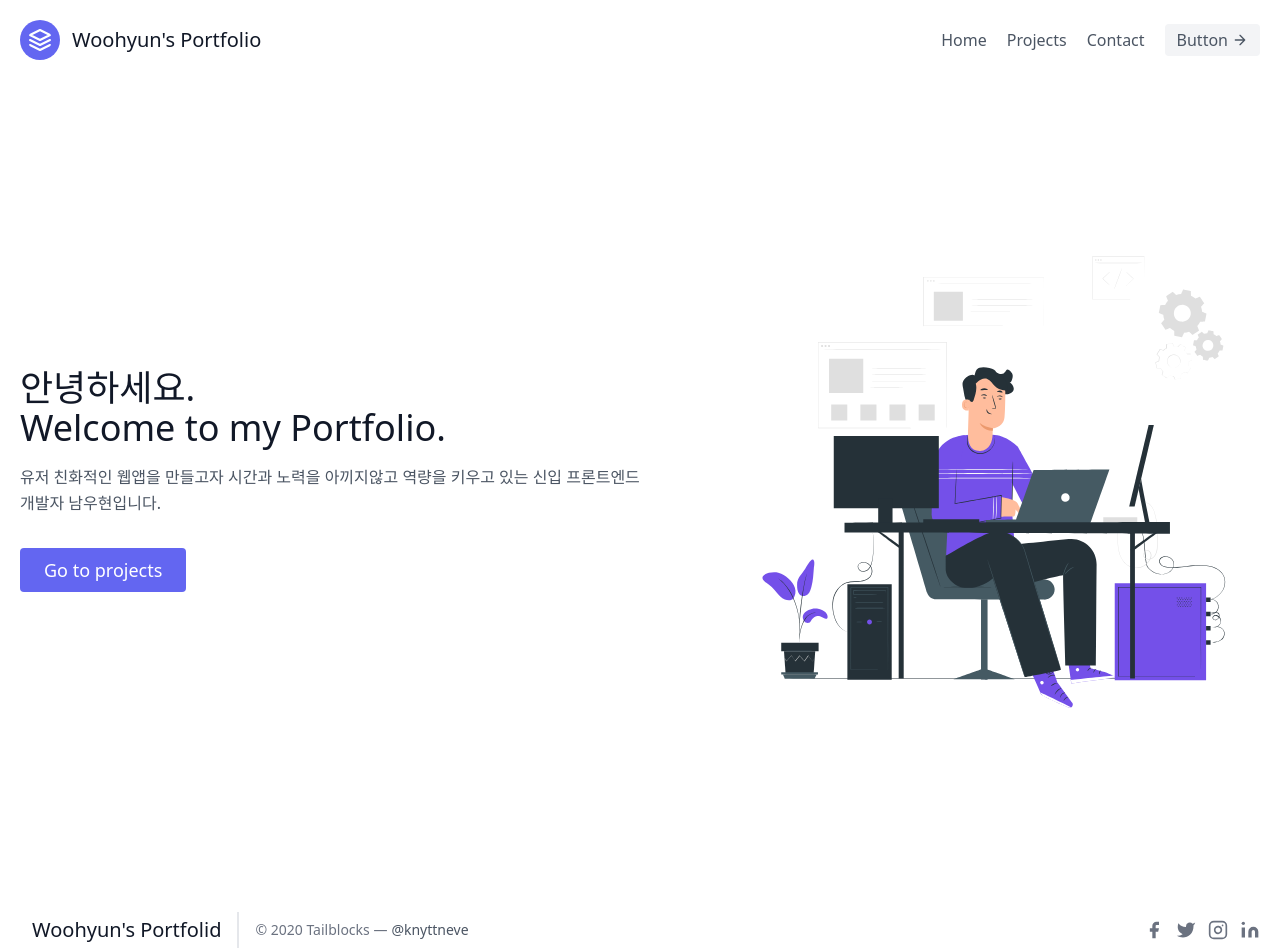
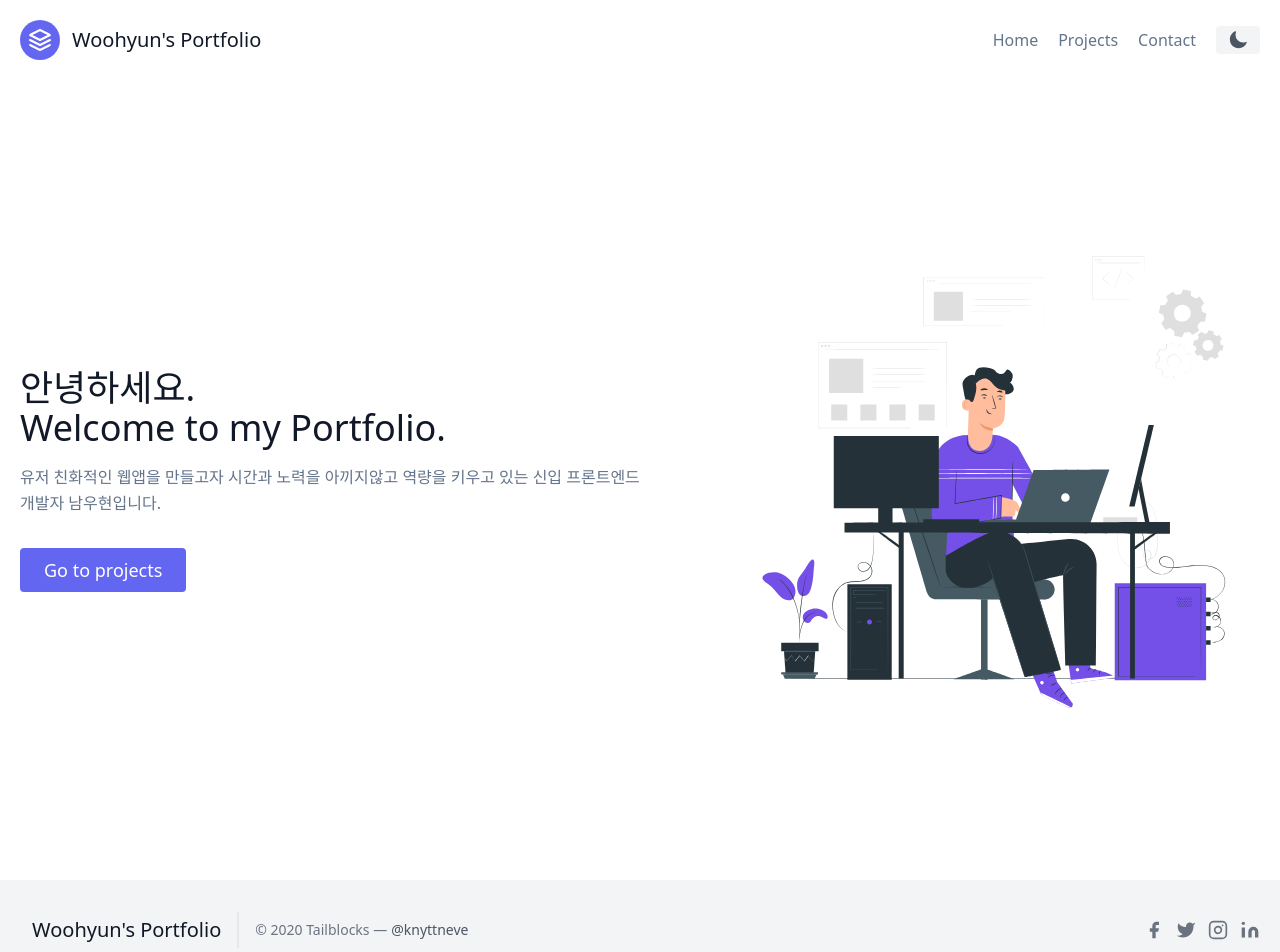
Before and after one commit to weekend365/Portfolio, a Next.js app: page / in a window 1280 px wide. Shown: the top 952 px of the page. Built offline with nearby package versions, Linux system fonts and the light colour scheme.

Commit message:
add darkmode

```diff
--- a/components/Footer.js
+++ b/components/Footer.js
@@ -1,11 +1,16 @@
+import Link from "next/link";
+
 export default function Footer() {
   return (
     <>
-      <footer className="text-gray-600 body-font">
+      <footer className="body-font">
         <div className="container px-5 py-8 mx-auto flex items-center sm:flex-row flex-col">
-          <a className="flex title-font font-medium items-center md:justify-start justify-center text-gray-900">
-            <span className="ml-3 text-xl">Woohyun's Portfolid</span>
-          </a>
+          <Link
+            href="/"
+            className="flex title-font font-medium items-center md:justify-start justify-center text-gray-900"
+          >
+            <span className="ml-3 text-xl">Woohyun's Portfolio</span>
+          </Link>
           <p className="text-sm text-gray-500 sm:ml-4 sm:pl-4 sm:border-l-2 sm:border-gray-200 sm:py-2 sm:mt-0 mt-4">
             © 2020 Tailblocks —
             <a
@@ -21,9 +26,9 @@ export default function Footer() {
             <a className="text-gray-500">
               <svg
                 fill="currentColor"
-                stroke-linecap="round"
-                stroke-linejoin="round"
-                stroke-width="2"
+                strokeLinecap="round"
+                strokeLinejoin="round"
+                strokeWidth="2"
                 className="w-5 h-5"
                 viewBox="0 0 24 24"
               >
@@ -33,9 +38,9 @@ export default function Footer() {
             <a className="ml-3 text-gray-500">
               <svg
                 fill="currentColor"
-                stroke-linecap="round"
-                stroke-linejoin="round"
-                stroke-width="2"
+                strokeLinecap="round"
+                strokeLinejoin="round"
+                strokeWidth="2"
                 className="w-5 h-5"
                 viewBox="0 0 24 24"
               >
@@ -46,9 +51,9 @@ export default function Footer() {
               <svg
                 fill="none"
                 stroke="currentColor"
-                stroke-linecap="round"
-                stroke-linejoin="round"
-                stroke-width="2"
+                strokeLinecap="round"
+                strokeLinejoin="round"
+                strokeWidth="2"
                 className="w-5 h-5"
                 viewBox="0 0 24 24"
               >
@@ -60,9 +65,9 @@ export default function Footer() {
               <svg
                 fill="currentColor"
                 stroke="currentColor"
-                stroke-linecap="round"
-                stroke-linejoin="round"
-                stroke-width="0"
+                strokeLinecap="round"
+                strokeLinejoin="round"
+                strokeWidth="0"
                 className="w-5 h-5"
                 viewBox="0 0 24 24"
               >
--- a/components/Header.js
+++ b/components/Header.js
@@ -1,25 +1,29 @@
 import Link from "next/link";
+import DarkModeToggleButton from "./dark-mode-toggle-button";
 
 export default function Header() {
   return (
     <>
       <header className="text-gray-600 body-font">
         <div className="container mx-auto flex flex-wrap p-5 flex-col md:flex-row items-center">
-          <a className="flex title-font font-medium items-center text-gray-900 mb-4 md:mb-0">
+          <Link
+            href="/"
+            className="flex title-font font-medium items-center text-gray-900 mb-4 md:mb-0"
+          >
             <svg
               xmlns="http://www.w3.org/2000/svg"
               fill="none"
               stroke="currentColor"
-              stroke-linecap="round"
-              stroke-linejoin="round"
-              stroke-width="2"
+              strokeLinecap="round"
+              strokeLinejoin="round"
+              strokeWidth="2"
               className="w-10 h-10 text-white p-2 bg-indigo-500 rounded-full"
               viewBox="0 0 24 24"
             >
               <path d="M12 2L2 7l10 5 10-5-10-5zM2 17l10 5 10-5M2 12l10 5 10-5"></path>
             </svg>
             <span className="ml-3 text-xl">Woohyun's Portfolio</span>
-          </a>
+          </Link>
           <nav className="md:ml-auto flex flex-wrap items-center text-base justify-center">
             <Link href="/" className="mr-5 hover:text-gray-900">
               Home
@@ -34,20 +38,7 @@ export default function Header() {
               Contact
             </Link>
           </nav>
-          <button className="inline-flex items-center bg-gray-100 border-0 py-1 px-3 focus:outline-none hover:bg-gray-200 rounded text-base mt-4 md:mt-0">
-            Button
-            <svg
-              fill="none"
-              stroke="currentColor"
-              stroke-linecap="round"
-              stroke-linejoin="round"
-              stroke-width="2"
-              className="w-4 h-4 ml-1"
-              viewBox="0 0 24 24"
-            >
-              <path d="M5 12h14M12 5l7 7-7 7"></path>
-            </svg>
-          </button>
+          <DarkModeToggleButton />
         </div>
       </header>
     </>
--- a/components/Layout.js
+++ b/components/Layout.js
@@ -3,10 +3,10 @@ import Header from "./Header";
 
 export default function Layout({ children }) {
   return (
-    <>
+    <div className="bg-primary">
       <Header />
       <div>{children}</div>
       <Footer />
-    </>
+    </div>
   );
 }
--- /dev/null
+++ b/components/dark-mode-toggle-button.js
@@ -0,0 +1,44 @@
+import { useTheme } from "next-themes";
+
+export default function DarkModeToggleButton() {
+  const { theme, setTheme } = useTheme();
+
+  return (
+    <>
+      <button
+        type="button"
+        onClick={() => setTheme(theme === "dark" ? "light" : "dark")}
+        className="inline-flex items-center bg-gray-100 border-0 py-1 px-3 focus:outline-none hover:bg-gray-50 rounded text-base mt-4 md:mt-0
+        hover:text-yellow-500
+        dark:hover:text-orange-500
+        dark:bg-slate-600
+        dark:hover:bg-slate-700
+        dark:text-slate-400
+        "
+      >
+        {/* 라이트 모드 */}
+        <svg
+          xmlns="http://www.w3.org/2000/svg"
+          viewBox="0 0 24 24"
+          fill="currentColor"
+          className="invisible dark:visible dark:h-5 dark:w-5 h-0 w-0"
+        >
+          <path d="M12 2.25a.75.75 0 01.75.75v2.25a.75.75 0 01-1.5 0V3a.75.75 0 01.75-.75zM7.5 12a4.5 4.5 0 119 0 4.5 4.5 0 01-9 0zM18.894 6.166a.75.75 0 00-1.06-1.06l-1.591 1.59a.75.75 0 101.06 1.061l1.591-1.59zM21.75 12a.75.75 0 01-.75.75h-2.25a.75.75 0 010-1.5H21a.75.75 0 01.75.75zM17.834 18.894a.75.75 0 001.06-1.06l-1.59-1.591a.75.75 0 10-1.061 1.06l1.59 1.591zM12 18a.75.75 0 01.75.75V21a.75.75 0 01-1.5 0v-2.25A.75.75 0 0112 18zM7.758 17.303a.75.75 0 00-1.061-1.06l-1.591 1.59a.75.75 0 001.06 1.061l1.591-1.59zM6 12a.75.75 0 01-.75.75H3a.75.75 0 010-1.5h2.25A.75.75 0 016 12zM6.697 7.757a.75.75 0 001.06-1.06l-1.59-1.591a.75.75 0 00-1.061 1.06l1.59 1.591z" />
+        </svg>
+        {/* 다크 모드 */}
+        <svg
+          xmlns="http://www.w3.org/2000/svg"
+          viewBox="0 0 24 24"
+          fill="currentColor"
+          className="visible dark:invisible dark:h-0 dark:w-0 h-5 w-5"
+        >
+          <path
+            fill-rule="evenodd"
+            d="M9.528 1.718a.75.75 0 01.162.819A8.97 8.97 0 009 6a9 9 0 009 9 8.97 8.97 0 003.463-.69.75.75 0 01.981.98 10.503 10.503 0 01-9.694 6.46c-5.799 0-10.5-4.701-10.5-10.5 0-4.368 2.667-8.112 6.46-9.694a.75.75 0 01.818.162z"
+            clip-rule="evenodd"
+          />
+        </svg>
+      </button>
+    </>
+  );
+}
--- a/components/home/Hero.js
+++ b/components/home/Hero.js
@@ -1,3 +1,4 @@
+import Link from "next/link";
 import Animation from "./Animation";
 
 export default function Hero() {
@@ -15,9 +16,9 @@ export default function Hero() {
           있는 신입 프론트엔드 개발자 남우현입니다.
         </p>
         <div className="flex justify-center">
-          <button className="inline-flex text-white bg-indigo-500 border-0 py-2 px-6 focus:outline-none hover:bg-indigo-600 rounded text-lg">
-            Go to projects
-          </button>
+          <Link href="/projects">
+            <button className="btn-project">Go to projects</button>
+          </Link>
         </div>
       </div>
       <div className="lg:max-w-lg lg:w-full md:w-1/2 w-5/6">
--- a/package.json
+++ b/package.json
@@ -13,6 +13,7 @@
     "eslint": "8.34.0",
     "eslint-config-next": "13.1.6",
     "next": "13.1.6",
+    "next-themes": "^0.2.1",
     "react": "18.2.0",
     "react-dom": "18.2.0",
     "react-lottie-player": "^1.5.4"
--- a/pages/_app.js
+++ b/pages/_app.js
@@ -1,5 +1,10 @@
-import '@/styles/globals.css'
+import "@/styles/globals.css";
+import { ThemeProvider } from "next-themes";
 
 export default function App({ Component, pageProps }) {
-  return <Component {...pageProps} />
+  return (
+    <ThemeProvider attribute="class">
+      <Component {...pageProps} />;
+    </ThemeProvider>
+  );
 }
--- a/pages/projects.js
+++ b/pages/projects.js
@@ -1,8 +1,12 @@
 import Layout from "@/components/layout";
+import Head from "next/head";
 
 export default function Projects() {
   return (
     <Layout>
+      <Head>
+        <title>Woohyun's Portfolio</title>
+      </Head>
       <h1>Projects</h1>
     </Layout>
   );
--- a/styles/globals.css
+++ b/styles/globals.css
@@ -1,3 +1,44 @@
-@import "tailwindcss/base";
-@import "tailwindcss/components";
-@import "tailwindcss/utilities";
+@tailwind base;
+@tailwind components;
+@tailwind utilities;
+
+.bg-primary {
+  @apply bg-white dark:bg-slate-800;
+}
+
+.btn-project {
+  @apply inline-flex text-white dark:text-white bg-indigo-500 border-0 py-2 px-6 focus:outline-none hover:bg-indigo-600 rounded text-lg;
+}
+
+.project-card {
+  @apply flex flex-col m-3 rounded-xl w-full
+            transition duration-300 transform border border-gray-300
+            hover:scale-105
+            hover:shadow-lg
+            dark:border-gray-200/50
+            dark:hover:shadow-gray-400/40
+
+            hover:text-blue-600;
+}
+
+h1,
+h2,
+h3,
+h4,
+h5,
+h6 {
+  @apply text-slate-900 dark:text-white;
+}
+
+footer {
+  @apply text-gray-600 dark:text-white
+    bg-gray-100 dark:bg-slate-600/20;
+}
+
+a {
+  @apply text-slate-500 hover:text-slate-700 dark:text-slate-400 dark:hover:text-slate-50;
+}
+
+p {
+  @apply text-slate-500 dark:text-slate-400;
+}
```
Also changed, not shown: 1 other file (tests, documents, lock files or other folders).
